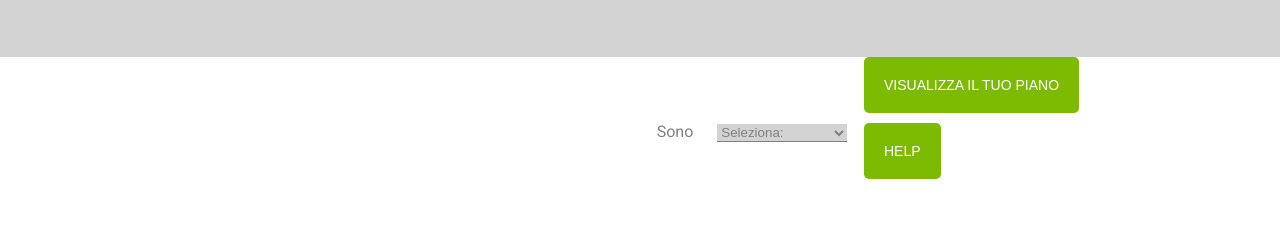
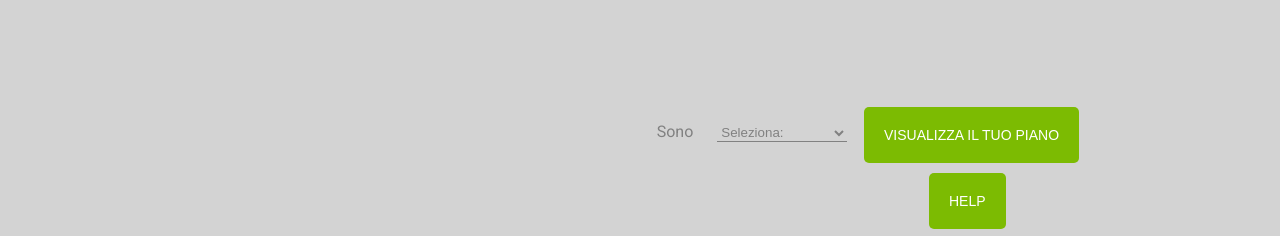
Before and after one commit to DevidCesare17/htmlcss-fluentify, a plain HTML site: page index.html in a window 1280 px wide. Shown: the part 1793-2029 px from the top of the page. Before the commit the page ends 2000 px from the top, so only its background shows below. Drawn offline with Linux system fonts and the light colour scheme.

Commit message:
Fine footer

```diff
--- a/css/style.css
+++ b/css/style.css
@@ -231,7 +231,6 @@ main{
 
 /* footer */
 footer{
-  height: 150px;
   background-color: #D3D3D3;
 }
 
@@ -274,11 +273,11 @@ footer::after{
   float: right;
   width: 50%;
   text-align: center;
+  margin-top: 50px;
 }
 
-.colonna2f{
-  line-height: 150px;
-  text-align: center;
+.button2{
+  margin-left: 65px;
 }
 
 .column2footer button{
@@ -289,7 +288,7 @@ footer::after{
   color: #ffffff;
   text-transform: uppercase;
   font-size: 14px;
-  display:block;
+  display: block;
   margin-bottom: 10px;
 }
 
```
